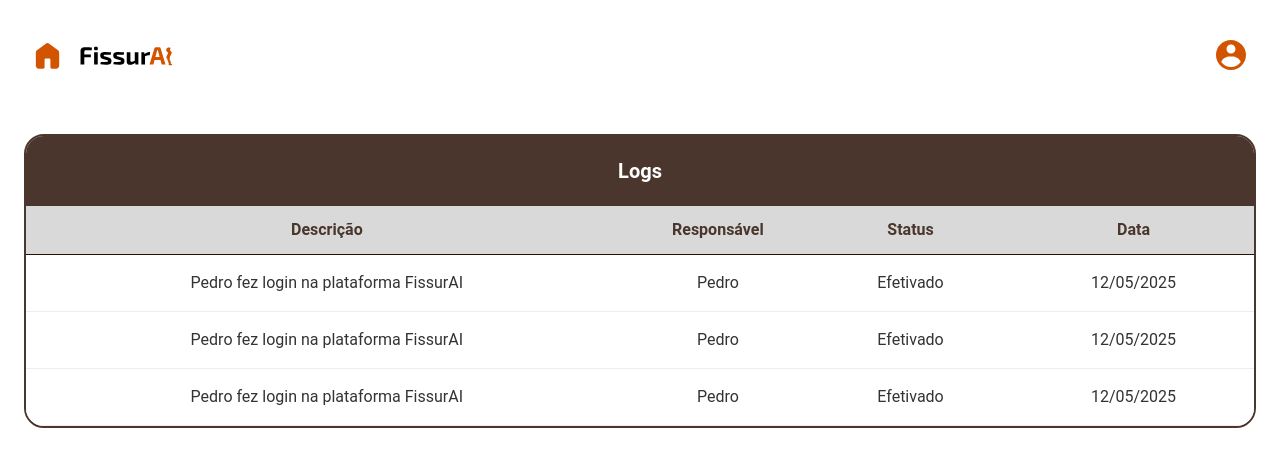
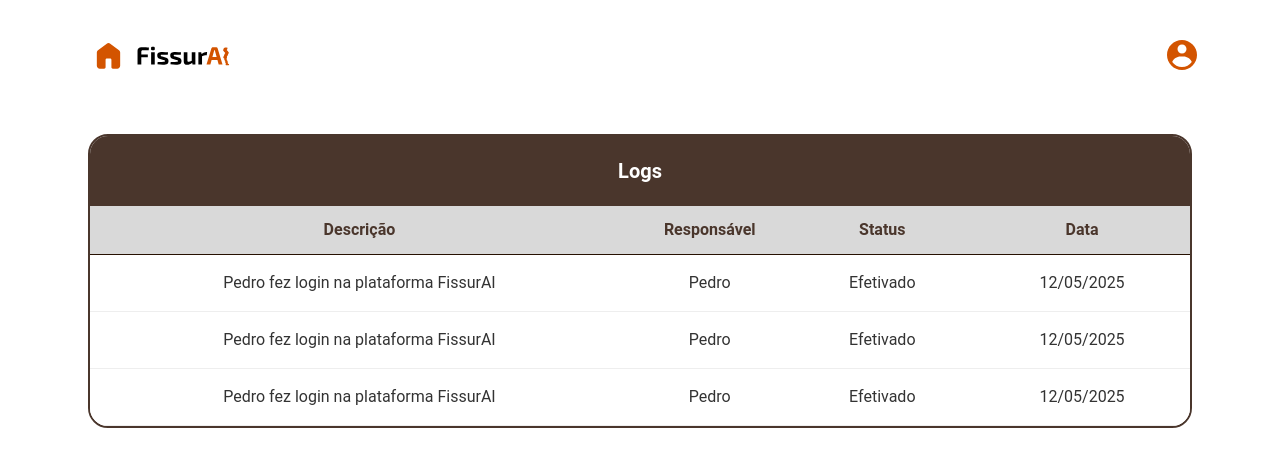
Before and after one commit to Inteli-College/2025-1B-T12-EC06-G05, a React (Vite) app in the folder src/RachadoresWeb/: page /logs in a window 1280 px wide. Shown: the top 466 px of the page. Built offline with nearby package versions, Linux system fonts and the light colour scheme.

Commit message:
style: ajustes no container das infos

```diff
--- a/src/RachadoresWeb/src/components/Header.tsx
+++ b/src/RachadoresWeb/src/components/Header.tsx
@@ -10,7 +10,7 @@ import { AiOutlineMenu, AiOutlineClose } from "react-icons/ai";
 import hoverSoundFile from '../constants/assets/sounds/galho.mp3';
 
 const HeaderContent = styled.div`
-  width: 100%;
+  width: 90%;
   max-width: 1240px;
   margin: 0 auto;
 
--- a/src/RachadoresWeb/src/pages/Logs.tsx
+++ b/src/RachadoresWeb/src/pages/Logs.tsx
@@ -18,6 +18,8 @@ const Container = styled.div`
   min-height: 100vh;
   padding-top: 110px;
   font-family: ${FONTS.primary};
+  max-width: 90%;
+  margin: 0 auto;
 `;
 
 const Content = styled.div`
```
